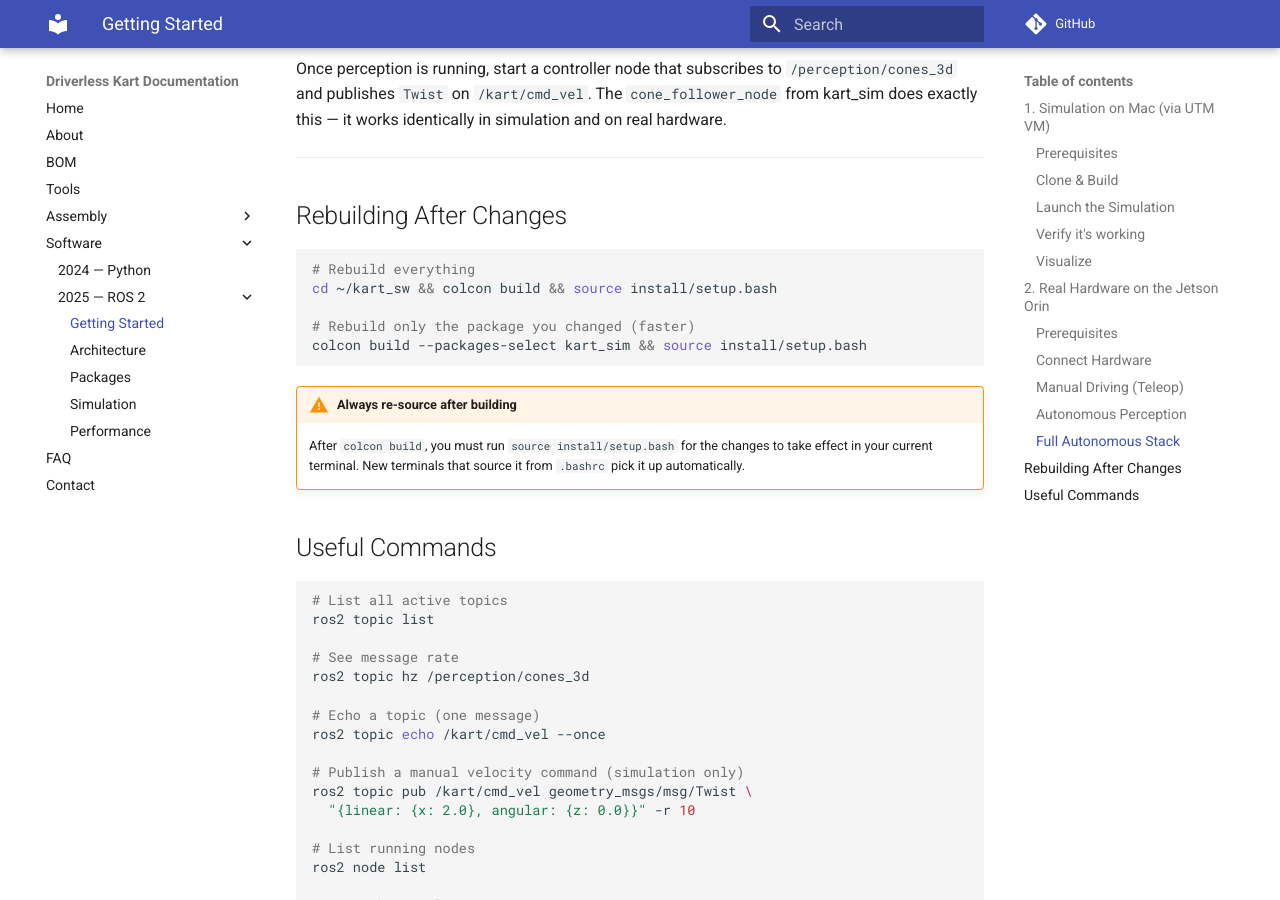
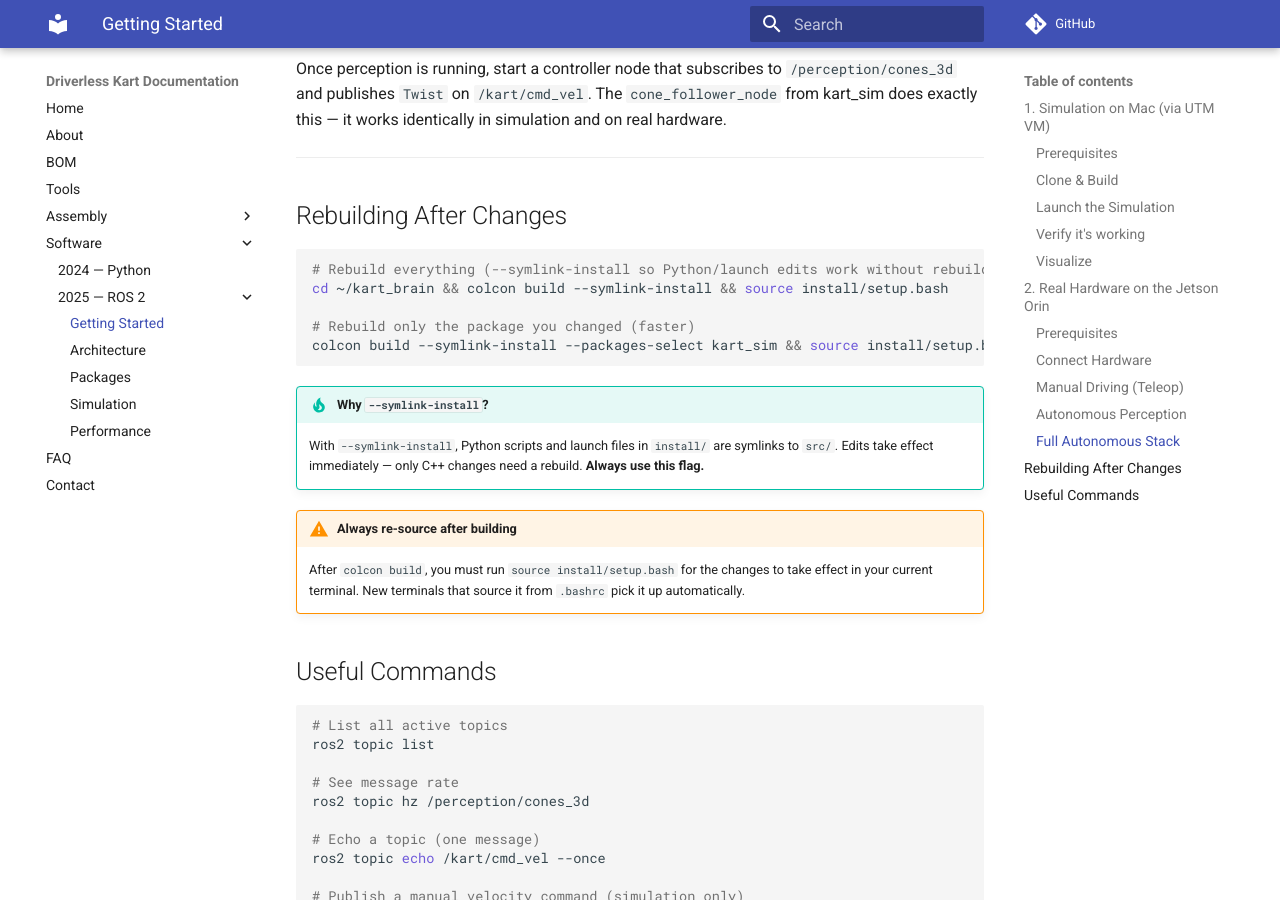
Before and after one commit to UM-Driverless/kart_docs, an MkDocs documentation site: the page built from docs/software/ros2/getting-started.md, in a window 1280 px wide and 900 px high, scrolled down 4170 px. Built offline with MkDocs 1.6.1 and Material for MkDocs 9.7.7, drawn with Linux system fonts in a browser that asks for light colours; comment, search, counter and statistics services are not loaded.

Commit message:
Use --symlink-install for all colcon builds
Python scripts and launch files become symlinks so edits in src/ take
effect immediately without rebuilding. Only C++ changes need a rebuild.

Co-Authored-By: Claude Opus 4.6 (1M context) <noreply@anthropic.com>

````diff
--- a/docs/software/ros2/getting-started.md
+++ b/docs/software/ros2/getting-started.md
@@ -185,12 +185,15 @@ Once perception is running, start a controller node that subscribes to `/percept
 ## Rebuilding After Changes
 
 ```bash
-# Rebuild everything
-cd ~/kart_sw && colcon build && source install/setup.bash
+# Rebuild everything (--symlink-install so Python/launch edits work without rebuilding)
+cd ~/kart_brain && colcon build --symlink-install && source install/setup.bash
 
 # Rebuild only the package you changed (faster)
-colcon build --packages-select kart_sim && source install/setup.bash
+colcon build --symlink-install --packages-select kart_sim && source install/setup.bash
 ```
+
+!!! tip "Why `--symlink-install`?"
+    With `--symlink-install`, Python scripts and launch files in `install/` are symlinks to `src/`. Edits take effect immediately — only C++ changes need a rebuild. **Always use this flag.**
 
 !!! warning "Always re-source after building"
     After `colcon build`, you must run `source install/setup.bash` for the changes to take effect in your current terminal. New terminals that source it from `.bashrc` pick it up automatically.
````
Also changed, not shown: docs/assembly/electronics/orin-setup.md (+2 -2 lines), docs/software/ros2/index.md (+4 -4 lines).
